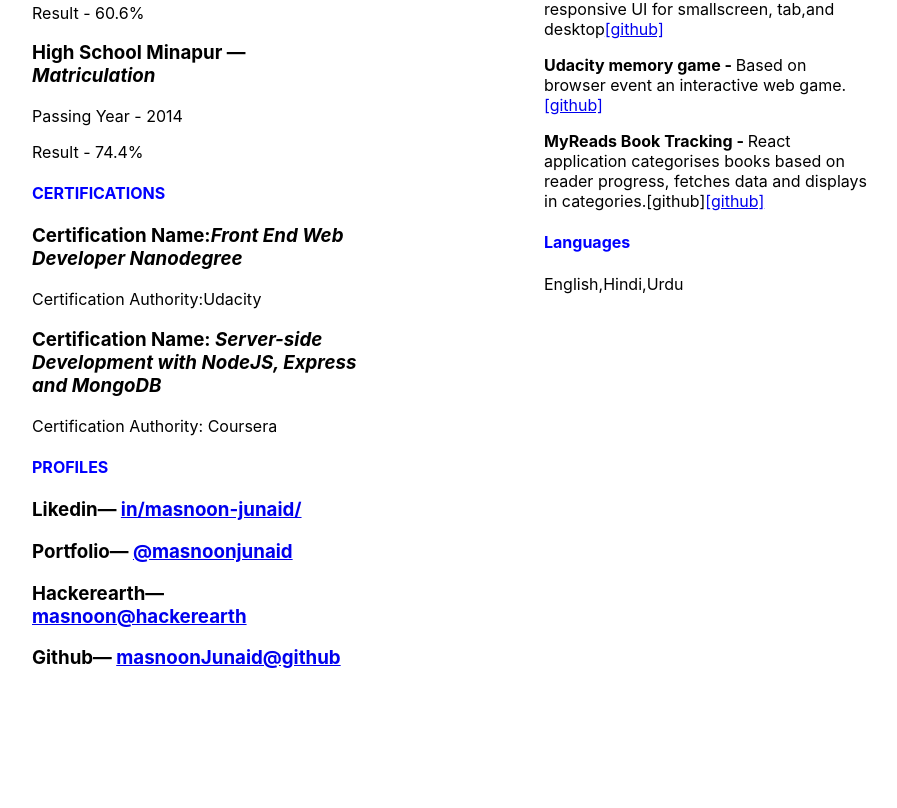
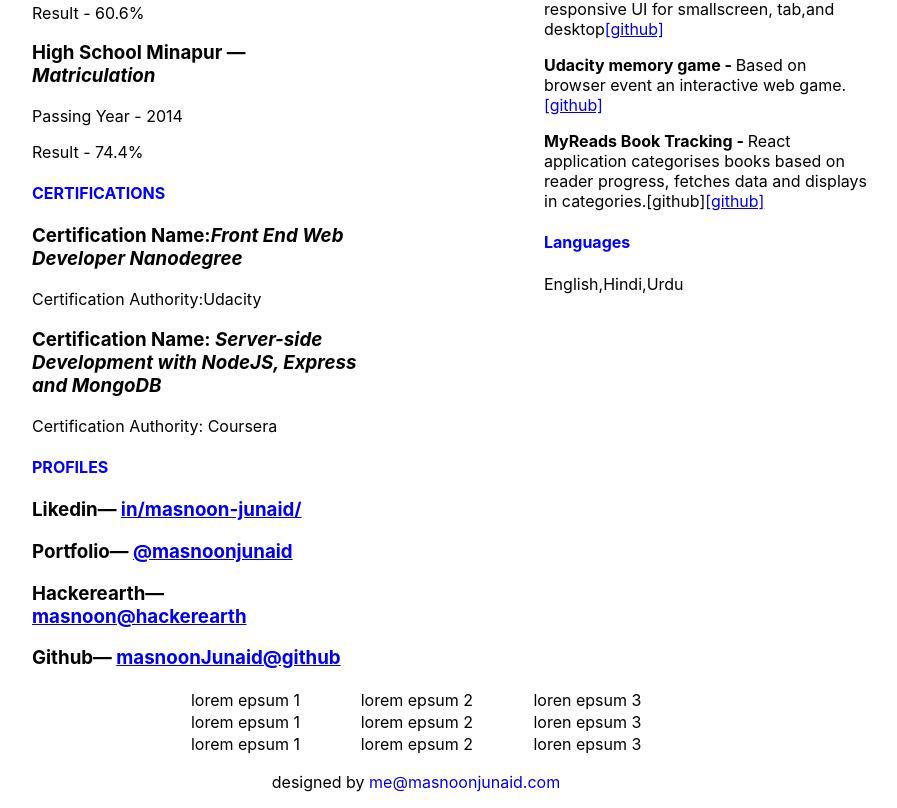
Before and after one commit to masnoonJunaid/resume-challenge, a React (Create React App) app: page / in a window 1280 px wide. Shown: the part 522-1330 px from the top of the page, without its empty margins (224-1121 px from the left). Before the commit the page ends 1210 px from the top, so only its background shows below. Built offline with nearby package versions, Linux system fonts and the light colour scheme.

Commit message:
footer component

```diff
--- a/src/App.js
+++ b/src/App.js
@@ -1,6 +1,7 @@
 import './App.css';
 import Navbar from "./components/Navbar"
 import Home from "./components/Home"
+import Footer from "./components/Footer"
 import {Route, Switch} from "react-router-dom"
 
 function App() {
@@ -8,6 +9,7 @@
     <div>
       <Navbar/>
       <Home/>
+      <Footer/>
     </div>
   );
 }
--- a/src/components/Footer.js
+++ b/src/components/Footer.js
@@ -0,0 +1,45 @@
+import React from 'react'
+import styled from 'styled-components'
+
+function Footer(){
+  return (
+    <FooStyle>
+      <table>
+        <tr>
+          <td>lorem epsum 1</td>
+          <td>lorem epsum 2</td>
+          <td>loren epsum 3</td>
+        </tr>
+        <tr>
+          <td>lorem epsum 1</td>
+          <td>lorem epsum 2</td>
+          <td>loren epsum 3</td>
+        </tr>
+        <tr>
+          <td>lorem epsum 1</td>
+          <td>lorem epsum 2</td>
+          <td>loren epsum 3</td>
+        </tr>
+      </table>
+      <p>designed by <a href="https://masnoonjunaid.com" rel="noreferrer"target="_blank">me@masnoonjunaid.com</a></p>
+    </FooStyle>
+  )
+}
+
+const FooStyle = styled.footer`
+*{
+  margin-left:auto;
+  margin-right:auto;
+  text-align:center;
+  padding:0;
+}
+table{
+  width:40%;
+}
+a{
+  text-decoration:none;
+}
+`
+
+
+export default Footer;
```
